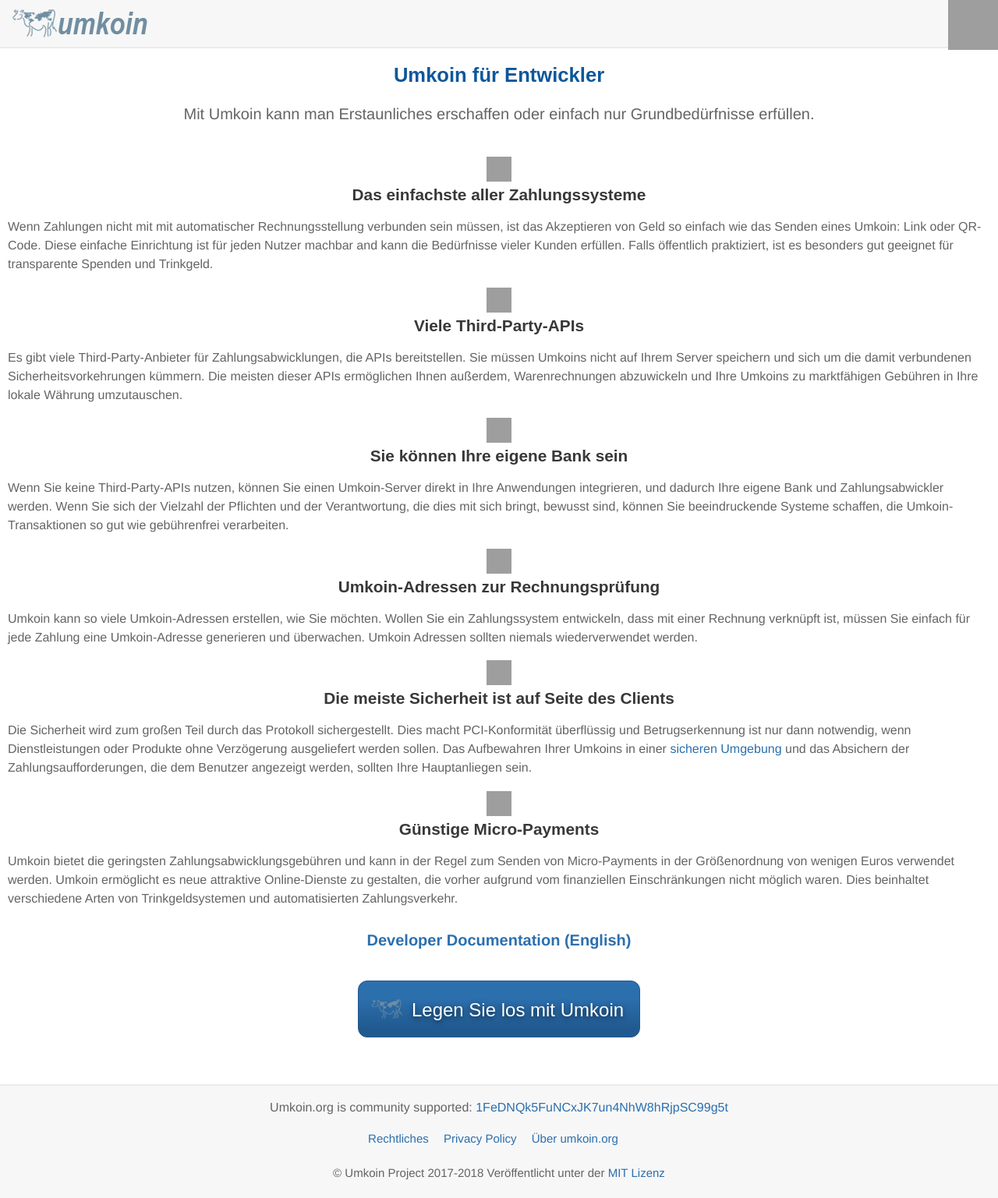
After one commit to umkoin/umkoin.org, a PHP site: page /de/umkoin-for-developers.php in a window 1280 px wide. The commit adds this page. Shown: the whole page at 78% size. Run offline with PHP 8.4, Linux system fonts and the light colour scheme; some web fonts are replaced; grey boxes are pictures that could not be loaded.

Commit message:
Umkoin For Developers page updated.
Signed-off-by: Igor Gunia <vmta@yahoo.com>

```diff
--- /dev/null
+++ b/de/umkoin-for-developers.php
@@ -0,0 +1,71 @@
+<!DOCTYPE HTML>
+<html lang="de">
+
+
+<head>
+<meta http-equiv="content-type" content="text/html; charset=UTF-8">
+<meta property="og:image" content="http://umkoin.org/img/icons/opengraph.png" />
+<meta name="viewport" content="width=device-width, initial-scale=1.0, user-scalable=no">
+
+<title>Umkoin für Entwickler - Umkoin</title>
+
+<link rel="stylesheet" href="/css/font-awesome-4.4.0/css/font-awesome.min.css">
+<link rel="stylesheet" href="/css/main.css">
+<link rel="shortcut icon" href="/favicon.png">
+
+<script type="text/javascript" src="/js/base.js"></script>
+<script type="text/javascript" src="/js/main.js"></script>
+</head>
+
+
+<body>
+
+
+<?php
+include 'page_head.php';
+?>
+
+
+<div class="body">
+
+  <div class="breadcrumbs"></div>
+
+  <div id="content" class="content">
+
+    <h1>Umkoin für Entwickler</h1>
+    <p class="summary">Mit Umkoin kann man Erstaunliches erschaffen oder einfach nur Grundbedürfnisse erfüllen.</p>
+
+    <h2 id="simple"><img class="titleicon" src="/img/icons/ico_simple.svg" alt="Icon" />Das einfachste aller Zahlungssysteme</h2>
+    <p>Wenn Zahlungen nicht mit mit automatischer Rechnungsstellung verbunden sein müssen, ist das Akzeptieren von Geld so einfach wie das Senden eines Umkoin: Link oder QR-Code. Diese einfache Einrichtung ist für jeden Nutzer machbar and kann die Bedürfnisse vieler Kunden erfüllen. Falls öffentlich praktiziert, ist es besonders gut geeignet für transparente Spenden und Trinkgeld.</p>
+
+    <h2 id="api"><img class="titleicon" src="/img/icons/ico_conf.svg" alt="Icon" />Viele Third-Party-APIs</h2>
+    <p>Es gibt viele Third-Party-Anbieter für Zahlungsabwicklungen, die APIs bereitstellen. Sie müssen Umkoins nicht auf Ihrem Server speichern und sich um die damit verbundenen Sicherheitsvorkehrungen kümmern. Die meisten dieser APIs ermöglichen Ihnen außerdem, Warenrechnungen abzuwickeln und Ihre Umkoins zu marktfähigen Gebühren in Ihre lokale Währung umzutauschen.</p>
+
+    <h2 id="own"><img class="titleicon" src="/img/icons/ico_own.svg" alt="Icon" />Sie können Ihre eigene Bank sein</h2>
+    <p>Wenn Sie keine Third-Party-APIs nutzen, können Sie einen Umkoin-Server direkt in Ihre Anwendungen integrieren, und dadurch Ihre eigene Bank und Zahlungsabwickler werden. Wenn Sie sich der Vielzahl der Pflichten und der Verantwortung, die dies mit sich bringt, bewusst sind, können Sie beeindruckende Systeme schaffen, die Umkoin-Transaktionen so gut wie gebührenfrei verarbeiten.</p>
+
+    <h2 id="invoice"><img class="titleicon" src="/img/icons/ico_invoice.svg" alt="Icon" />Umkoin-Adressen zur Rechnungsprüfung</h2>
+    <p>Umkoin kann so viele Umkoin-Adressen erstellen, wie Sie möchten. Wollen Sie ein Zahlungssystem entwickeln, dass mit einer Rechnung verknüpft ist, müssen Sie einfach für jede Zahlung eine Umkoin-Adresse generieren und überwachen. Umkoin Adressen sollten niemals wiederverwendet werden.</p>
+
+    <h2 id="security"><img class="titleicon" src="/img/icons/ico_lock.svg" alt="Icon" />Die meiste Sicherheit ist auf Seite des Clients</h2>
+    <p>Die Sicherheit wird zum großen Teil durch das Protokoll sichergestellt. Dies macht PCI-Konformität überflüssig und Betrugserkennung ist nur dann notwendig, wenn Dienstleistungen oder Produkte ohne Verzögerung ausgeliefert werden sollen. Das Aufbewahren Ihrer Umkoins in einer  <a href="/de/secure-your-wallet.php">sicheren Umgebung</a> und das Absichern der Zahlungsaufforderungen, die dem Benutzer angezeigt werden, sollten Ihre Hauptanliegen sein.</p>
+
+    <h2 id="micro"><img class="titleicon" src="/img/icons/ico_micro.svg" alt="Icon" />Günstige Micro-Payments</h2>
+    <p>Umkoin bietet die geringsten Zahlungsabwicklungsgebühren und kann in der Regel zum Senden von Micro-Payments in der Größenordnung von wenigen Euros verwendet werden. Umkoin ermöglicht es neue attraktive Online-Dienste zu gestalten, die vorher aufgrund vom finanziellen Einschränkungen nicht möglich waren. Dies beinhaltet verschiedene Arten von Trinkgeldsystemen und automatisierten Zahlungsverkehr.</p>
+
+    <div class="introlink"><a href="/en/developer-documentation.php">Developer Documentation (English)</a></div>
+
+    <div class="mainbutton"><a href="/de/getting-started.php"><img src="/img/icons/but_umkoin.png" alt="icon">Legen Sie los mit Umkoin</a></div>
+
+  </div>
+
+</div>
+
+
+<?php
+include 'page_footer.php';
+?>
+
+
+</body>
+</html>
```
Also changed, not shown: en/umkoin-for-developers.php (+0 -7 lines), uk/umkoin-for-developers.php (+0 -7 lines).
